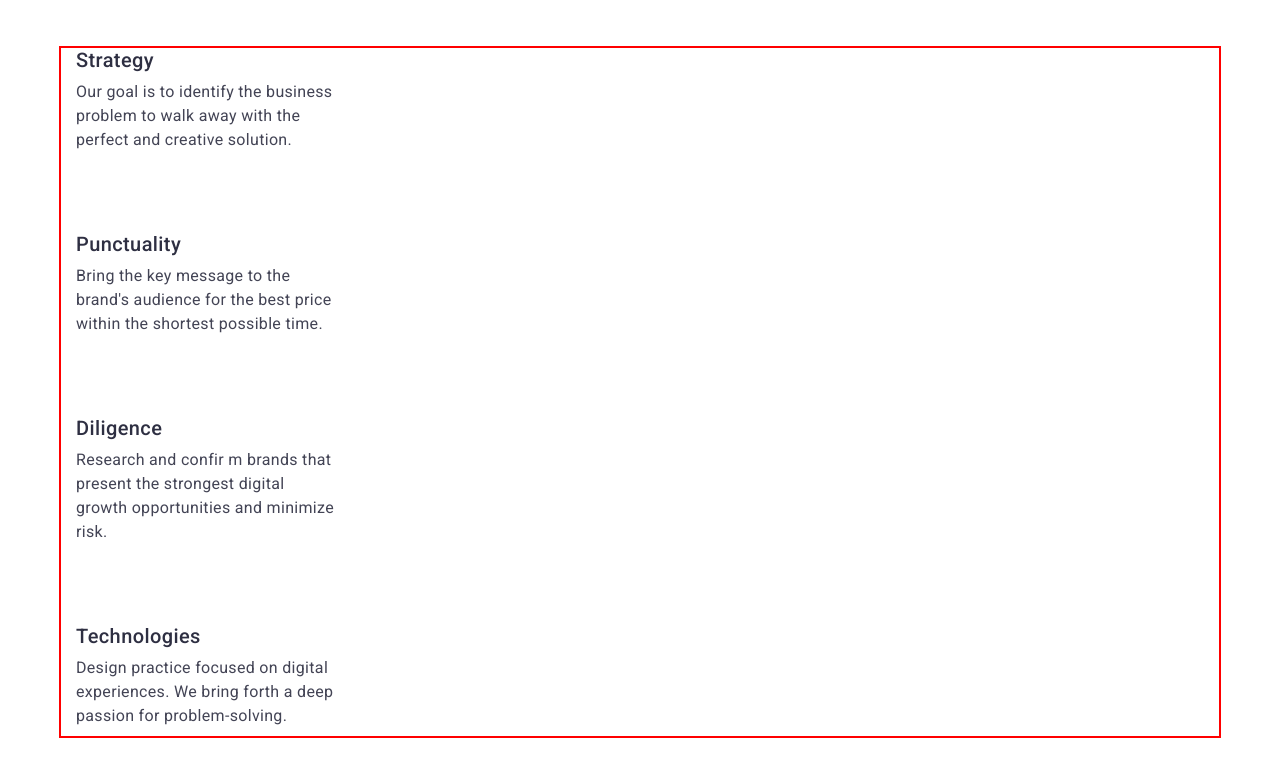
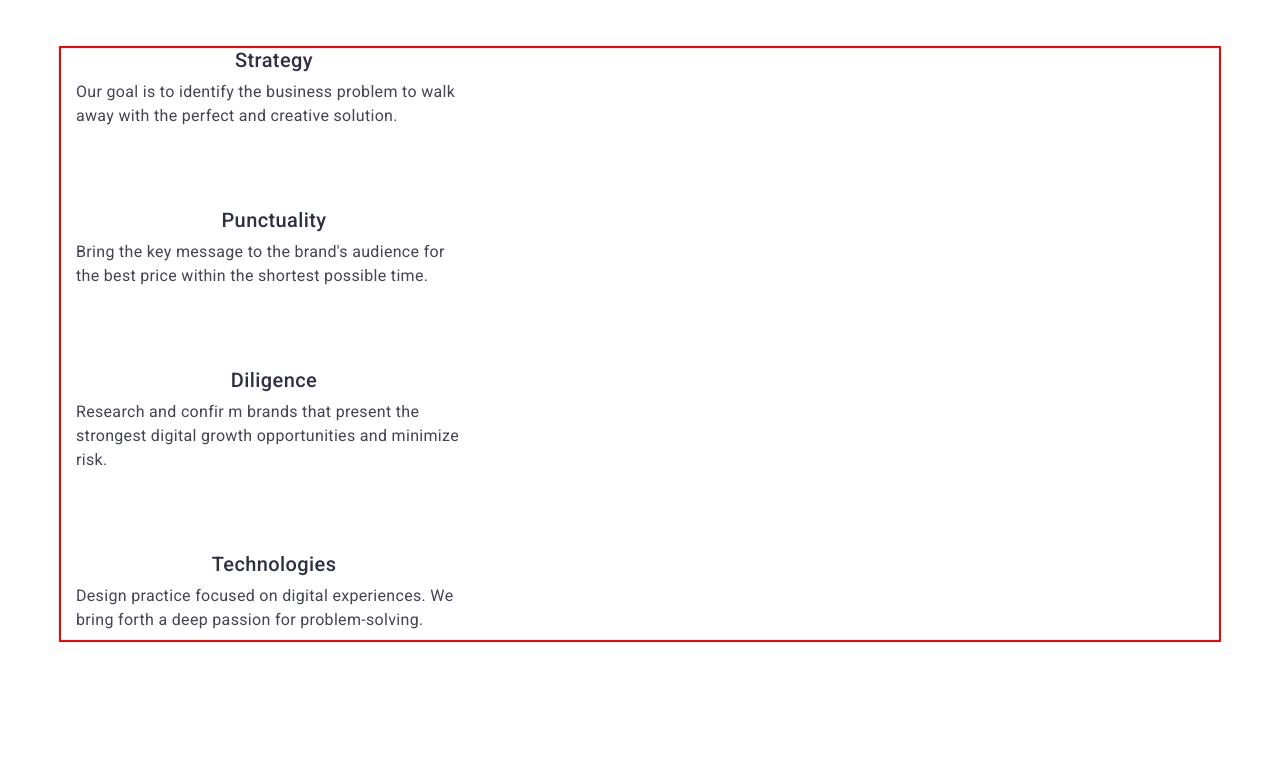
Before and after one commit to JuliaLuk/goit-markup-hw-06, a plain HTML site: page index.html in a window 1280 px wide. Drawn offline with nearby package versions, Linux system fonts and the light colour scheme.

Commit message:
поправа секції наші переваги

```diff
--- a/css/styles.css
+++ b/css/styles.css
@@ -331,8 +331,9 @@ button {
 .adv-list {
   display: flex;
   flex-direction: column;
-  gap: 72px 16px;
+  gap: 72px;
 }
+
 @media only screen and (min-width: 768px) {
   .adv-list {
     display: flex;
@@ -352,12 +353,19 @@ button {
   margin-bottom: 72px;
 }
 .adv-item {
-  width: 264px;
+  max-width: 396px;
 }
 
 @media only screen and (min-width: 768px) {
   .adv-item {
-    flex-basis: calc(100%-48) / 2;
+    width: calc(100%-24px) / 2;
+    gap: 48px;
+  }
+}
+
+@media only screen and (min-width: 1158px) {
+  .adv-item {
+    width: calc(100%-72px) / 4;
     gap: 48px;
   }
 }
@@ -392,6 +400,7 @@ button {
 }
 
 .second-title {
+  text-align: center;
   font-weight: 500;
   font-size: 20px;
   line-height: 1.2;
```
